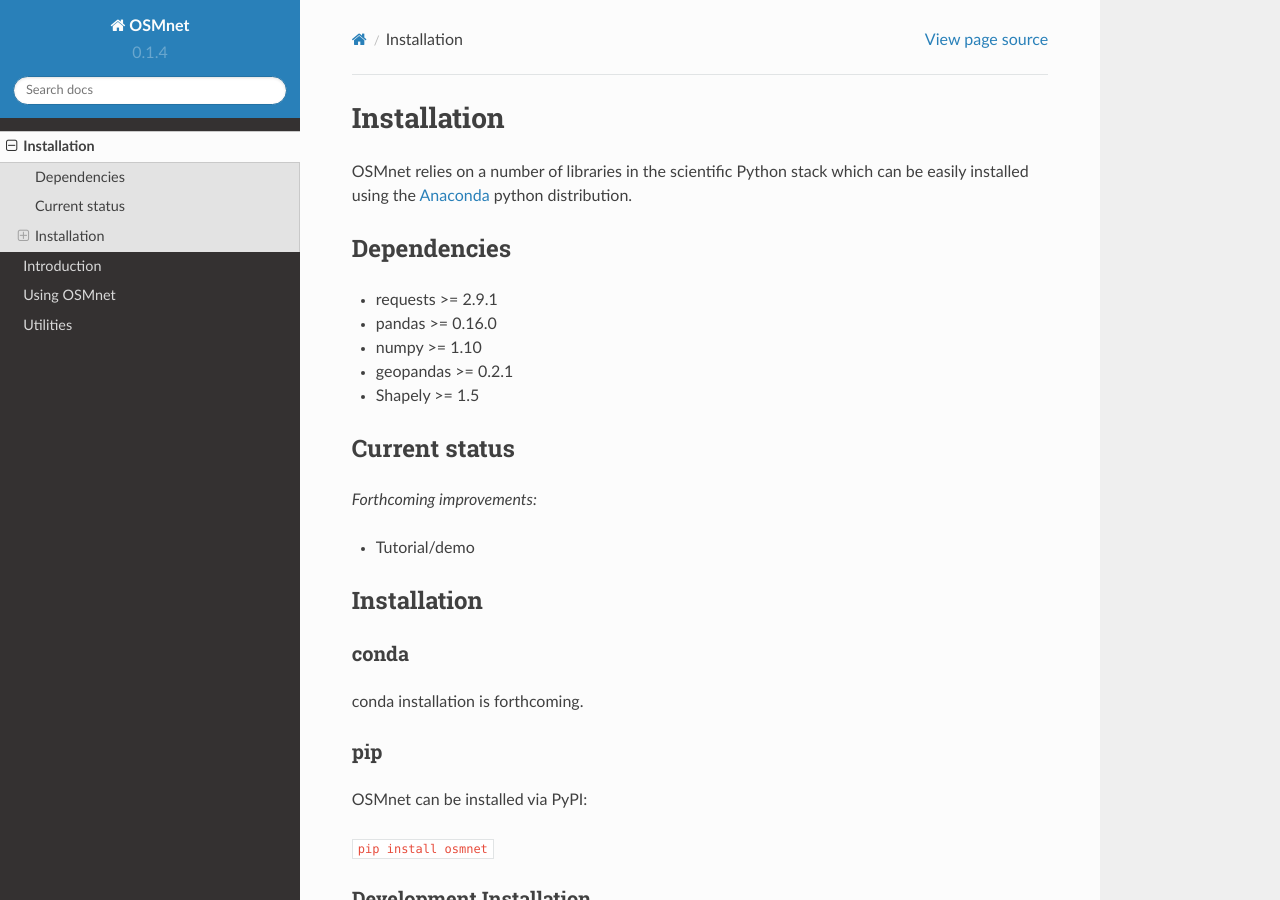
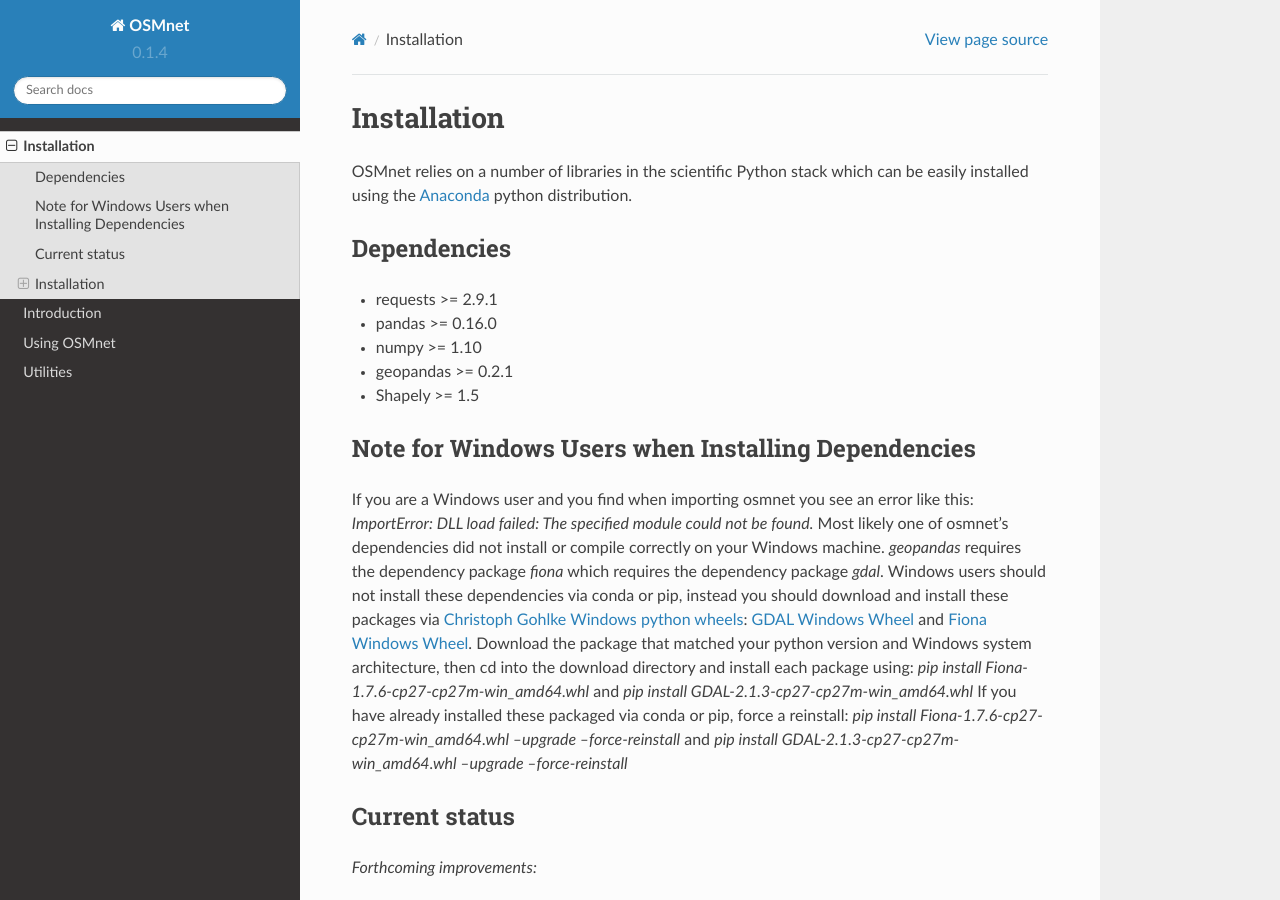
Before and after one commit to UDST/osmnet, a Sphinx documentation site: the page built from docs/source/installation.rst, in a window 1280 px wide and 900 px high. Built offline with Sphinx 7.4.7 and the Read the Docs theme 2.0.0, drawn with Linux system fonts in a browser that asks for light colours.

Commit message:
added windows dependency installation instructions, fixed format of print statement

```diff
--- a/docs/source/installation.rst
+++ b/docs/source/installation.rst
@@ -11,6 +11,14 @@
 * numpy >= 1.10
 * geopandas >= 0.2.1
 * Shapely >= 1.5
+
+Note for Windows Users when Installing Dependencies
+~~~~~~~~~~~~~~~~~~~~~~~~~~~~~~~~~~~~~~~~~~~~~~~~~~~
+
+If you are a Windows user and you find when importing osmnet you see an error like this: `ImportError: DLL load failed: The specified module could not be found.` Most likely one of osmnet's dependencies did not install or compile correctly on your Windows machine. `geopandas` requires the dependency package `fiona` which requires the dependency package `gdal`. Windows users should not install these dependencies via conda or pip, instead you should download and install these packages via `Christoph Gohlke Windows python wheels`_: `GDAL Windows Wheel`_ and `Fiona Windows Wheel`_. Download the package that matched your python version and Windows system architecture, then cd into the download directory and install each package using: `pip install Fiona-1.7.6-cp27-cp27m-win_amd64.whl` and
+`pip install GDAL-2.1.3-cp27-cp27m-win_amd64.whl`
+If you have already installed these packaged via conda or pip, force a reinstall: `pip install Fiona-1.7.6-cp27-cp27m-win_amd64.whl --upgrade --force-reinstall` and
+`pip install GDAL-2.1.3-cp27-cp27m-win_amd64.whl --upgrade --force-reinstall`
 
 Current status
 ~~~~~~~~~~~~~~~~~~
@@ -53,3 +61,6 @@
 
 .. _Anaconda: http://docs.continuum.io/anaconda/
 .. _OSMnet repo: https://github.com/udst/osmnet
+.. _Christoph Gohlke Windows python wheels: http://www.lfd.uci.edu/~gohlke/pythonlibs/
+.. _GDAL Windows Wheel: http://www.lfd.uci.edu/~gohlke/pythonlibs/#gdal
+.. _Fiona Windows Wheel: http://www.lfd.uci.edu/~gohlke/pythonlibs/#fiona
```
Also changed, not shown: 1 other file.
